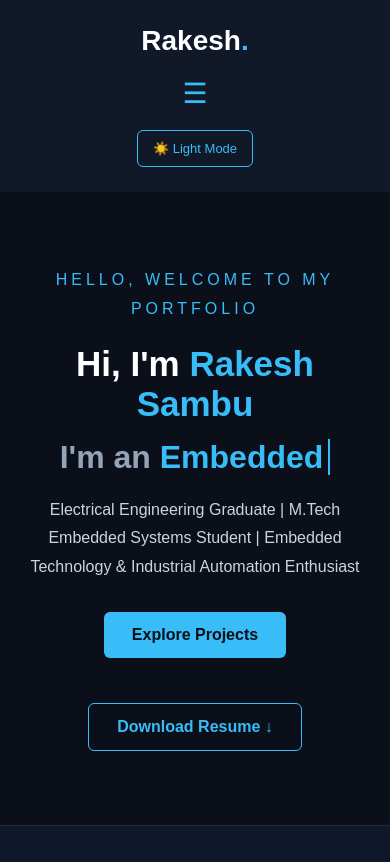
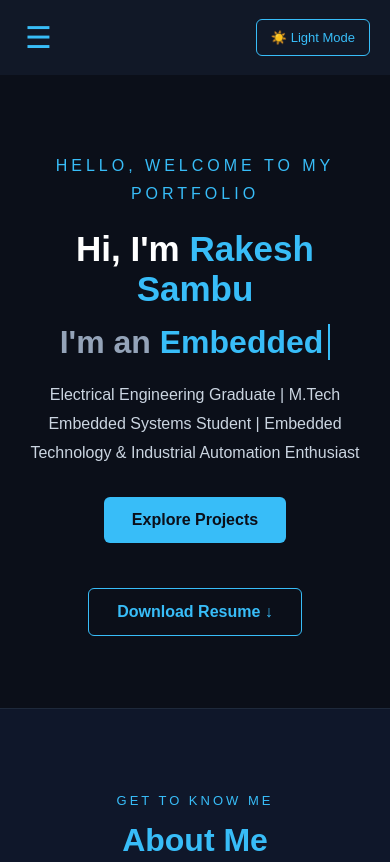
Before and after one commit to Rakesh3079/Rakesh-Portfolio, a plain HTML site: page index.html in a window 390 px wide. Shown: the top 862 px of the page. Drawn offline with Linux system fonts and the light colour scheme.

Commit message:
Update style.css
Improve mobile navigation layout

```diff
--- a/style.css
+++ b/style.css
@@ -726,3 +726,62 @@ body.light-mode .theme-toggle:hover {
         transition: none;
     }
 }
+
+/* MOBILE NAVBAR IMPROVEMENT */
+
+@media (max-width: 800px) {
+
+    .navbar {
+        display: flex;
+        flex-direction: row !important;
+        justify-content: space-between;
+        align-items: center;
+        flex-wrap: wrap;
+        padding: 15px 20px;
+        gap: 0;
+    }
+
+    /* Hide Rakesh logo on mobile */
+    .navbar .logo {
+        display: none;
+    }
+
+    /* Three-line hamburger */
+    .menu-toggle {
+        display: block;
+        order: 1;
+        margin: 0;
+        padding: 5px;
+        font-size: 30px;
+    }
+
+    /* Light mode on the right */
+    .theme-toggle {
+        order: 2;
+        margin-left: auto;
+        padding: 10px 14px;
+        font-size: 13px;
+    }
+
+    /* Navigation dropdown */
+    .navbar ul {
+        order: 3;
+        width: 100%;
+        margin-top: 15px;
+        padding: 15px;
+        flex-direction: column;
+        gap: 18px;
+        background: #111827;
+        border-radius: 10px;
+    }
+
+    .navbar ul.active {
+        display: flex;
+    }
+
+    /* Remove unnecessary hero spacing */
+    .hero {
+        min-height: 75vh;
+        padding-top: 45px;
+    }
+}
```
